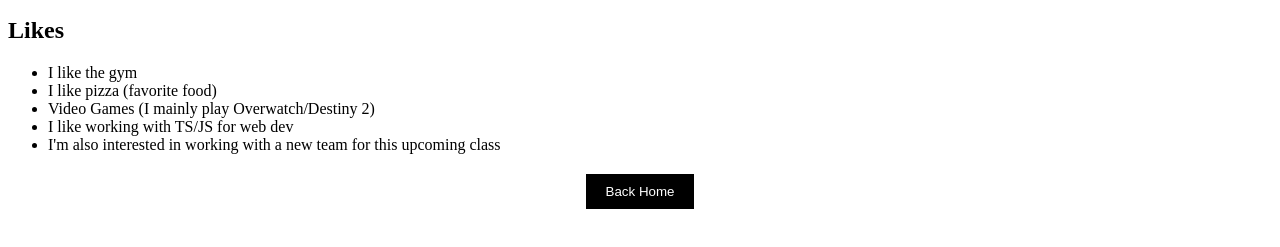
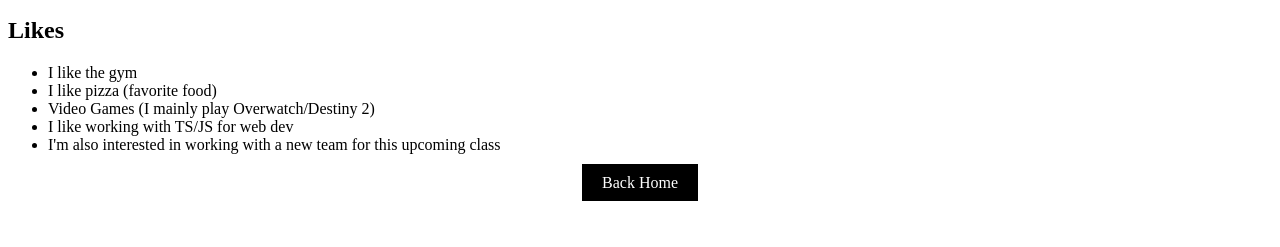
Before and after one commit to dhp2616/-, a plain HTML site: page aboutMe.html in a window 1280 px wide. Shown: the part 177-424 px from the top of the page. Drawn offline with Linux system fonts and the light colour scheme.

Commit message:
hopefully this fixes issue

```diff
--- a/aboutMe.css
+++ b/aboutMe.css
@@ -3,7 +3,7 @@
     text-align: center;
 }
 
-.a {
+.a-d {
     background-color: black;
     color: white;
     border: none;
@@ -12,7 +12,7 @@
     text-decoration: none;
 }
 
-.a:hover {
+.a-d:hover {
     background-color: #333;
 }
 
--- a/aboutMe.html
+++ b/aboutMe.html
@@ -29,11 +29,7 @@
             </div>
         </div>
         <div class="go-home">
-            <a href="https://dhp2616.github.io/-/">
-                <div class="button-container">
-                    <button class="a">Back Home</button>
-                </div>
-            </a>
+            <a href="https://dhp2616.github.io/-/" class = "a-d">Back Home</a>
         </div>
     </div>
 </body>
```
